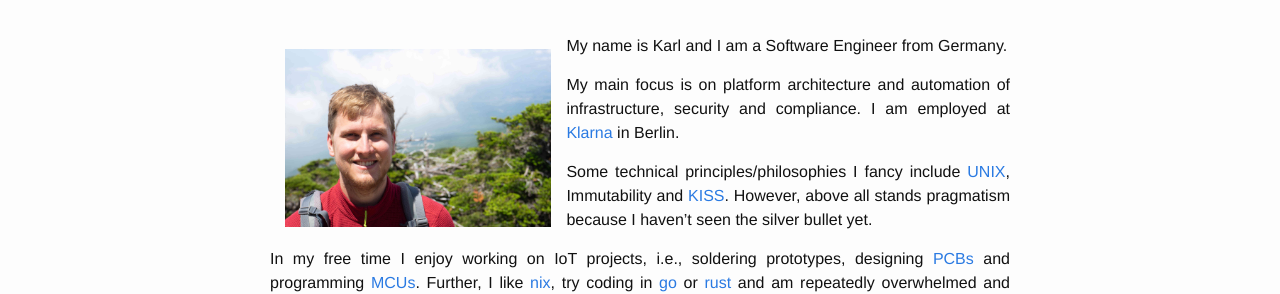
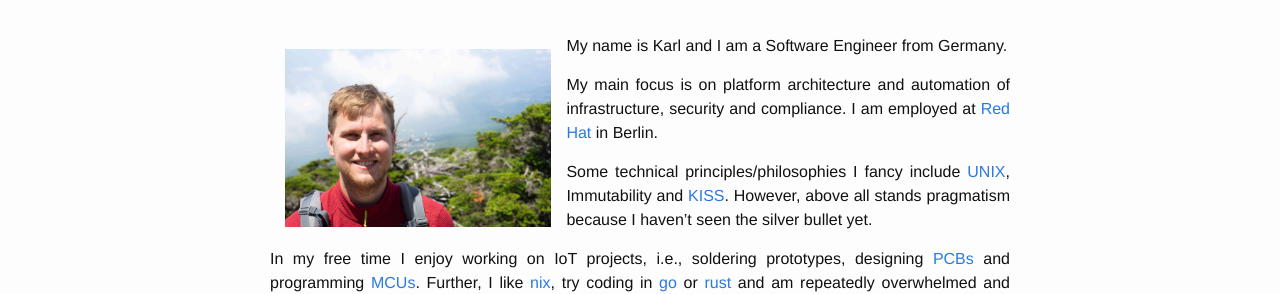
Before and after one commit to fishi0x01/fishi0x01.github.io, a Jekyll site: the page built from pages/about.md, in a window 1280 px wide. Shown: the part 130-424 px from the top of the page. Built offline with Jekyll 4.4.1, drawn with Linux system fonts in a browser that asks for light colours.

Commit message:
job update

```diff
--- a/pages/about.md
+++ b/pages/about.md
@@ -9,7 +9,7 @@ My name is Karl and I am a Software Engineer from Germany.
 {: .text-justify}
 
 My main focus is on platform architecture and automation of infrastructure, security and compliance.
-I am employed at [Klarna](https://www.klarna.com/) in Berlin.
+I am employed at [Red Hat](https://www.redhat.com) in Berlin.
 {: .text-justify}
 
 Some technical principles/philosophies I fancy include [UNIX](https://en.wikipedia.org/wiki/Unix_philosophy), Immutability and [KISS](https://en.wikipedia.org/wiki/KISS_principle). However, above all stands pragmatism because I haven't seen the silver bullet yet.
```
